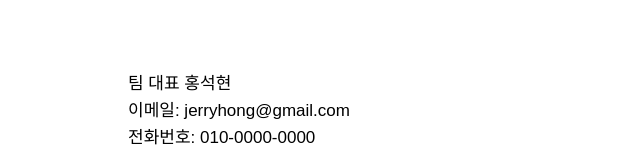
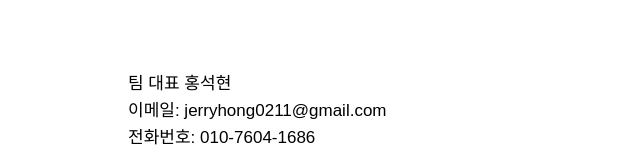
Before and after one commit to YewonSeo17/Cwide, a website: page index.html in a window 1280 px wide. Shown: the part 1462-1610 px from the top of the page, 0-640 px from the left. Drawn offline with Linux system fonts and the light colour scheme.

Commit message:
added contact

```diff
--- a/index.html
+++ b/index.html
@@ -57,7 +57,7 @@
         this is result
     </div>
     <div id="contact">
-        <p>팀 대표 홍석현<br>이메일: jerryhong@gmail.com<br>전화번호: 010-0000-0000</p>
+        <p>팀 대표 홍석현<br>이메일: jerryhong0211@gmail.com<br>전화번호: 010-7604-1686</p>
     </div>
 </body>
 </html>
```
